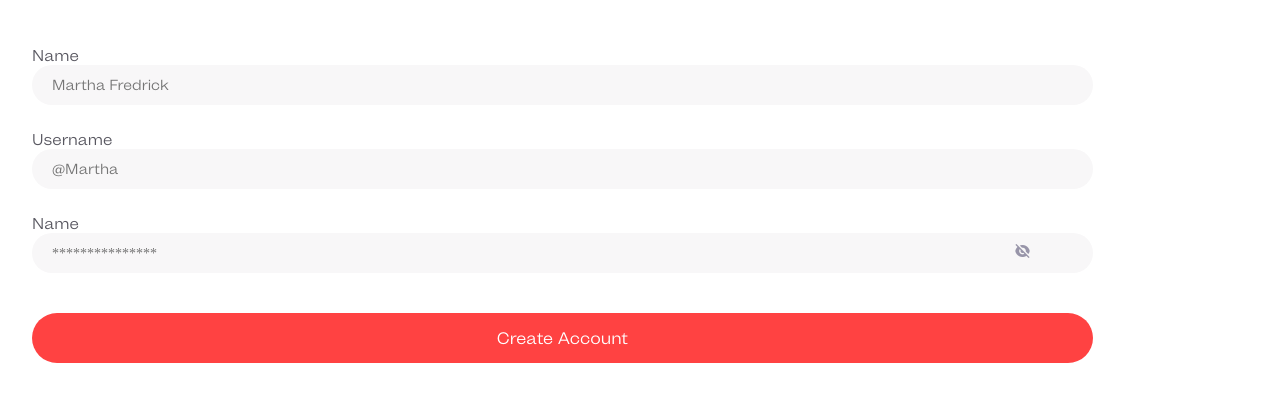
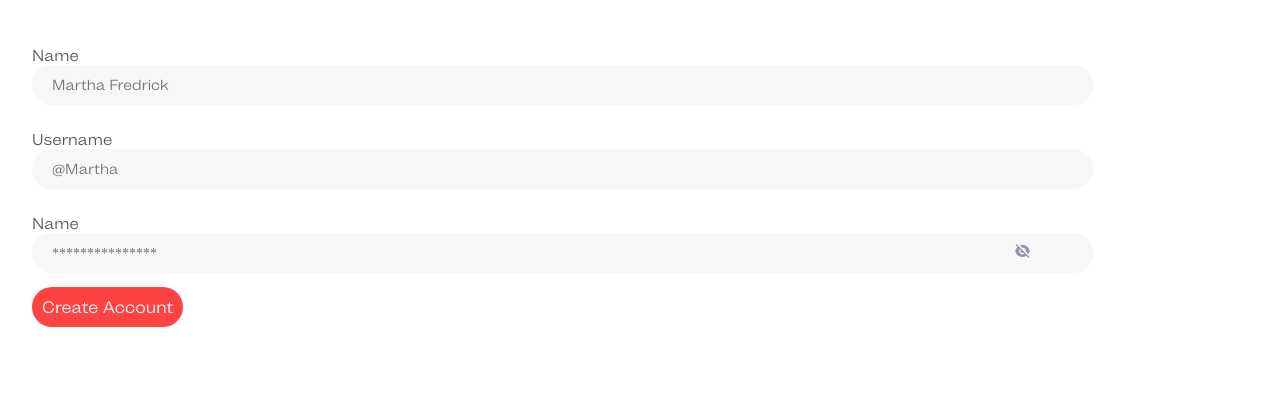
Before and after one commit to Dabsia/Chefry-Web-app, a plain HTML site: page HTML/signup.html in a window 1280 px wide. Shown: the part 120-522 px from the top of the page. Drawn offline with nearby package versions, Linux system fonts and the light colour scheme.

Commit message:
more updates

```diff
--- a/CSS/signup.css
+++ b/CSS/signup.css
@@ -76,7 +76,7 @@ input::placeholder{
     right: 20%;
     color: rgba(7, 3, 49, 0.4);
 }
-.signup__CTA{
+a.signup__CTA{
     background: #FF4242;
     border-radius: 100px;
     width: 85%;
@@ -104,7 +104,7 @@ a{
     color: #080613;
     margin-top: 2rem;
 }
-.CTA{
+a.CTA{
     color: #fff;
     font-size: 16px;
     margin-top: 1rem;
--- a/HTML/signup.html
+++ b/HTML/signup.html
@@ -37,7 +37,7 @@
               <i class="ri-eye-off-fill eye"></i>
             </div>
 
-            <button class = 'signup__CTA CTA'> Create Account </button>
+            <a class = 'signup__CTA CTA' href="home.html"> Create Account </a>
 
 
 
```
